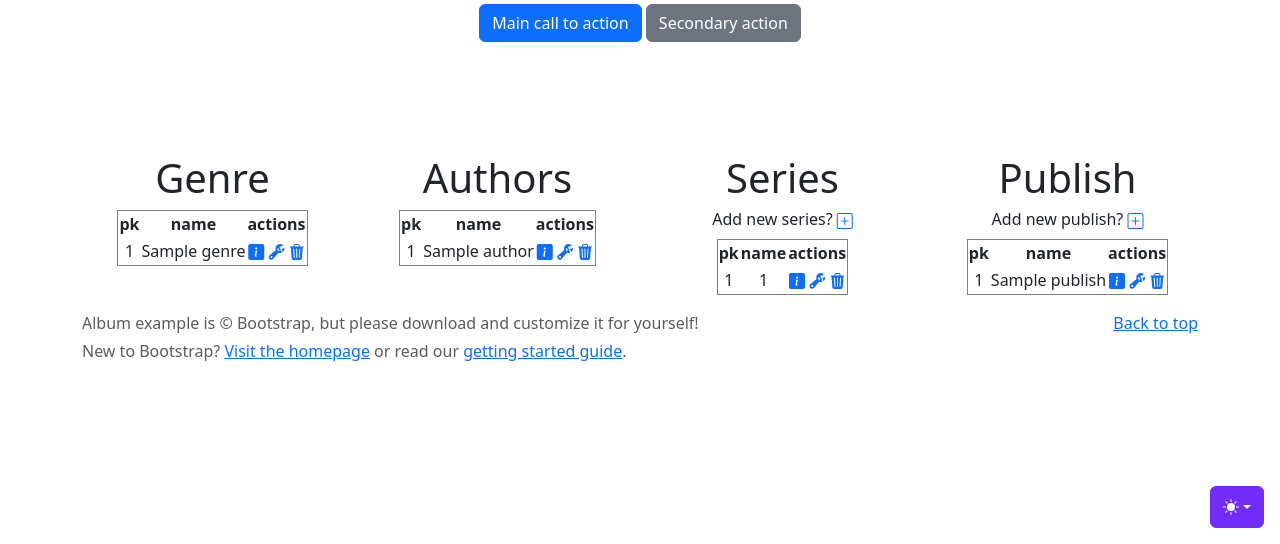
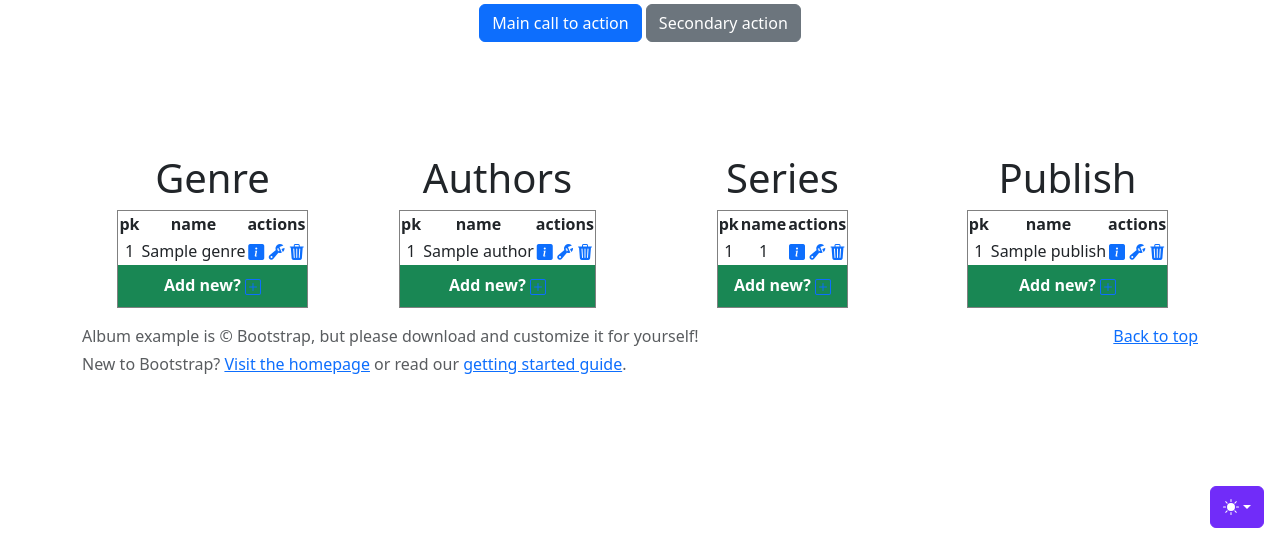
Before and after one commit to AndruAKomar/komardjangoproj, a Django app: page /reference/reference-list/ in a window 1280 px wide. Shown: the part 256-800 px from the top of the page. Run offline with Django 4.2, Linux system fonts and the light colour scheme; a user stored in the database is signed in; tables that the repository leaves empty hold one stand-in row (values such as "Sample post"); some libraries are stand-ins or nearby versions.

Commit message:
prichesal referense html

```diff
--- a/src/home/templates/home/index.html
+++ b/src/home/templates/home/index.html
@@ -25,7 +25,7 @@
             <div class="col">
             <div class="card shadow-sm">
                 {% comment %} <img src="{% static 'home/real-friends.jpg' %}" class="card-img-top" alt="..." > {% endcomment %}
-                <img src="{{obj.picture.url}}" class="card-img-top" alt="..." height="200" >
+                <img src="{{obj.picture.url}}" class="card-img-top" alt="..." >
                 <div class="card-body">
                     <h5 class="card-title">{{obj.name}}</h5>
                     <p class="card-text">{{obj.description}}</p>
--- a/src/reference/models.py
+++ b/src/reference/models.py
@@ -1,5 +1,7 @@
 from django.db import models
 from django.urls import reverse_lazy
+from PIL import Image
+from pathlib import Path
 
 # Create your models here.
 
@@ -15,6 +17,30 @@ class Genre(models.Model):
         return reverse_lazy('reference:ReferenceListView')
         # reverse_lazy('reference:GenreView', kwargs={"pk":self.pk})
         # return f"/genre/{self.pk}"
+
+    def genre_picture_med(self):
+        original_url = self.picture.url
+        new_url = original_url.split('.')
+        picture_url = '.'.join(new_url[:-1])+'_150_.' + new_url[-1]
+        return picture_url
+
+    def genre_picture_small(self):
+        original_url = self.picture.url
+        new_url = original_url.split('.')
+        picture_url = '.'.join(new_url[:-1])+'_40_.' + new_url[-1]
+        return picture_url
+
+    def picture_resizer(self):
+        extention =self.picture.file.name.split('.')[-1]
+        BASE_DIR = Path(self.picture.file.name).resolve().parent
+        file_name = Path(self.picture.file.name).resolve().name.split('.')
+        for m_basewidth in [150,40]:
+            im = Image.open(self.picture.file.name)
+            wpercent = (m_basewidth/float(im.size[0]))
+            hsize = int((float(im.size[1])*float(wpercent)))
+            im.thumbnail((m_basewidth,hsize), Image.Resampling.LANCZOS)
+            im.save(str(BASE_DIR/"".join(file_name[:-1]))+f'_{m_basewidth}_.'+extention)
+
 
 class Author(models.Model):
     name = models.CharField(verbose_name='Author name', max_length=30)
--- a/src/reference/templates/reference/reference_detail.html
+++ b/src/reference/templates/reference/reference_detail.html
@@ -7,7 +7,8 @@
     <h1>Details about: {{object.name}}</h1>
 
     <div class="card" style="width: 18rem;">
-        <img src="{{object.picture.url}}" class="card-img-top" alt="..." >
+        {% comment %} <img src="{{object.picture.url}}" class="card-img-top" alt="..." > {% endcomment %}
+        <img src="{{object.genre_picture_med}}" class="card-img-top" alt="..." >
         <div class="card-body">
             <h5 class="card-title">{{object.name}}</h5>
             <p class="card-text">{{object.description}}</p>
--- a/src/reference/templates/reference/reference_list.html
+++ b/src/reference/templates/reference/reference_list.html
@@ -38,6 +38,11 @@
                 </td>
             </tr>
             {% endfor %}
+            <tr>
+                <td colspan="3" class="bg-success p-2 text-white">
+                    <b >Add new? <a href="{% url 'reference:GenreCreateView' %}"><i class="bi bi-plus-square"></i></a></b>
+                </td>
+            </tr>
         </table>
       </div>
       <div class="col">
@@ -59,11 +64,15 @@
                 </td>
             </tr>
             {% endfor %}
+            <tr>
+                <td colspan="3" class="bg-success p-2 text-white">
+                    <b> Add new? <a href="{% url 'reference:AuthorCreateView' %}"><i class="bi bi-plus-square"></i></a></b>
+                </td>
+            </tr>
         </table>
       </div>
       <div class="col">
         <h1>Series</h1>
-        <h6>Add new series? <a href="{% url 'reference:SeriesCreateView' %}"><i class="bi bi-plus-square"></i></a></h6>
         <table border="1" align="center">
             <tr>
                 <th>pk</th>
@@ -81,11 +90,15 @@
                 </td>
             </tr>
             {% endfor %}
+            <tr>
+                <td colspan="3" class="bg-success p-2 text-white">
+                    <b> Add new? <a href="{% url 'reference:SeriesCreateView' %}"><i class="bi bi-plus-square"></i></a></b>
+                </td>
+            </tr>
         </table>
       </div>
       <div class="col">
         <h1>Publish</h1>
-        <h6>Add new publish? <a href="{% url 'reference:PublishCreateView' %}"><i class="bi bi-plus-square"></i></a></h6>
         <table border="1" align="center">
             <tr>
                 <th>pk</th>
@@ -103,6 +116,11 @@
                 </td>
             </tr>
             {% endfor %}
+            <tr>
+                <td colspan="3" class="bg-success p-2 text-white">
+                    <b> Add new? <a href="{% url 'reference:PublishCreateView' %}"><i class="bi bi-plus-square"></i></a></b>
+                </td>
+            </tr>
         </table>
       </div>
     </div>
--- a/src/reference/templates/reference/reference_update.html
+++ b/src/reference/templates/reference/reference_update.html
@@ -3,7 +3,7 @@
 {% load static %}
 {% block TITLE %}{{object.name}} update{% endblock TITLE %}
 {% block BODY %}
-    <H1>Update genre, pls</H1>
+    <H1>Update reference:</H1>
     <form action="" method="post" enctype="multipart/form-data">
         {% csrf_token %}
         {{form.as_p}}
--- a/src/reference/views.py
+++ b/src/reference/views.py
@@ -1,4 +1,5 @@
 from typing import Any, Dict
+from django.forms.models import BaseModelForm
 from django.shortcuts import render
 from django.http import HttpResponse, HttpResponseRedirect
 from random import randint
@@ -29,6 +30,7 @@ from django.urls import reverse_lazy
 #     return render (request, template_name='reference/success.html', context={'key': models.Genre.objects.get(pk=1)})
 
 #__________________________________________________________________#
+
 
 #Read
 class GenreView(generic.DetailView):
@@ -70,6 +72,7 @@ class GenreCreateView(generic.CreateView):
     ]
 
     def get_success_url(self) -> str:
+        self.object.picture_resizer()
         return super().get_success_url()
 
 class AuthorCreateView(generic.CreateView):
@@ -111,6 +114,15 @@ class GenreUpdateView(generic.UpdateView):
     template_name = 'reference/reference_update.html'
     form_class= forms.GenreModelForm
 
+    # def form_valid(self, form):
+    #     # if form.has_changed():
+    #     #     if 'picture' in form.changed_data:
+    #     self.object.picture_resizer()
+    #     return super().form_valid(form)
+    def get_success_url(self) -> str:
+        self.object.picture_resizer()
+        return super().get_success_url()
+
 class AuthorUpdateView(generic.UpdateView):
     model = models.Author
     template_name = 'reference/reference_update.html'
```
